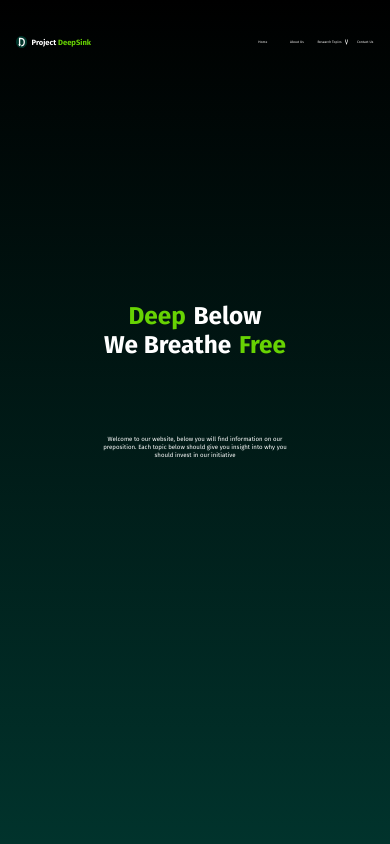
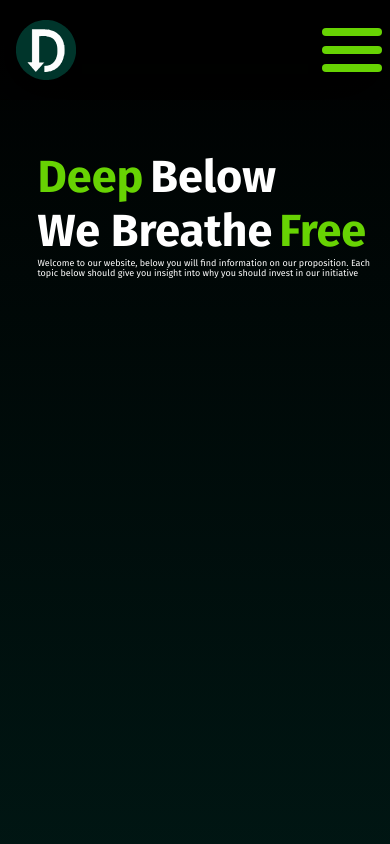
Before and after one commit to Andrews3002/Project_Deepsink_Website, a React (Vite) app: page / in a window 390 px wide. Shown: the top 844 px of the page. Built offline with nearby package versions, Linux system fonts and the light colour scheme.

Commit message:
styling the homepage for mobile and making everything responsive

```diff
--- a/index.html
+++ b/index.html
@@ -1,16 +1,20 @@
 <!doctype html>
-<link rel="preconnect" href="https://fonts.googleapis.com">
-<link rel="preconnect" href="https://fonts.gstatic.com" crossorigin>
-<link href="https://fonts.googleapis.com/css2?family=Fira+Sans:ital,wght@0,100;0,200;0,300;0,400;0,500;0,600;0,700;0,800;0,900;1,100;1,200;1,300;1,400;1,500;1,600;1,700;1,800;1,900&display=swap" rel="stylesheet">
 <html lang="en">
   <head>
     <meta charset="UTF-8" />
-    <link rel="icon" type="image/svg+xml" href="/vite.svg" />
+    <link rel="icon" type="image/svg+xml" href="/src/assets/Logo.svg" />
     <meta name="viewport" content="width=device-width, initial-scale=1.0" />
-    <title>Vite + React + TS</title>
+
+    <!-- Google Fonts inside <head> -->
+    <link rel="preconnect" href="https://fonts.googleapis.com">
+    <link rel="preconnect" href="https://fonts.gstatic.com" crossorigin>
+    <link href="https://fonts.googleapis.com/css2?family=Fira+Sans:ital,wght@0,100;0,200;0,300;0,400;0,500;0,600;0,700;0,800;0,900;1,100;1,200;1,300;1,400;1,500;1,600;1,700;1,800;1,900&display=swap" rel="stylesheet">
+
+    <title>Project DeepSink</title>
   </head>
   <body>
     <div id="root"></div>
     <script type="module" src="/src/main.tsx"></script>
+    <script type="module" src="/src/App.js"></script>
   </body>
 </html>
--- a/src/App.css
+++ b/src/App.css
@@ -7,15 +7,19 @@
     font-style: normal;
     z-index: 1;
     --main-color: #01332c;
-    --secondary-color: #67d303;
     --accent-color: #67d303;
-    --black: #000000;
-    --white: #ffffff;
+    --contrast1: #ffffff;
+    --contrast2: #000000;
 }
 
-html, body, #root {
-    height: 100vh;
-    background: linear-gradient(var(--black), var(--main-color));
+html{
+    font-size: 15px;
+}
+
+html, body, #root{
+    height: auto;
+    width: 100%;
+    background: linear-gradient(var(--contrast2), var(--main-color));
     z-index: -1;
 }
 
@@ -26,15 +30,17 @@ body{
 }
 
 .navbar{
-    position: absolute;
+    position: fixed;
     top: 0;
     left: 0;
     display: flex;
     flex-direction: row;
     align-items: center;
-    height: 10%;
+    height: 100px;
     width: 100%;
-    background: transparent;
+    backdrop-filter: blur(30px);
+    background: rgba(0, 0, 0, 0.247);
+    z-index: 500;
 }
 
 .logoDiv{
@@ -44,9 +50,8 @@ body{
     align-items: center;
     justify-content: flex-start;
     height: 100%;
-    width: 65%;
     padding-left: 4%;
-    gap: 4%;
+    gap: 19%;
 }
 
 .logo{
@@ -55,7 +60,7 @@ body{
     justify-content: center;
     align-items: center;
     aspect-ratio: 1 / 1;
-    width: 5%;
+    width: 60px;
 }
 
 .logoTitleDiv{
@@ -63,26 +68,115 @@ body{
     flex-direction: row;
     justify-content: center;
     align-items: center;
-    height: 100%;
-    width: 20%;
-    gap: 2%;
+    height: auto;
+    width: 200px;
 }
 
 .logoText{
     font-size: 2.5rem;
     font-weight: 700;
-    color: var(--white);
+    color: var(--contrast1);
     padding-left: 2%;
 }
 
+.logoTitleDiv p{
+    width: 100%;
+}
 .accentText{
     color: var(--accent-color);
 }
 
+.mobileNavLinks{
+    position: fixed;
+    top: 0;
+    right: -810px;
+    display: flex;
+    flex-direction: column;
+    padding-top: 30px;
+    align-items: flex-start;
+    justify-content: flex-start;
+    height: 100%;
+    width: 70%;
+    gap: 20px;
+    background: rgba(255, 255, 255, 0.534);
+    border-radius: 30px 0px 0px 30px;
+    box-shadow: -10px 0px 30px rgba(0, 0, 0);
+    backdrop-filter: blur(10px);
+    font-size: 1.5rem;
+    transition: all 0.3s ease-in-out;
+}
+
+.mobileNavLinks.navActive{
+    right: 0px;
+}
+
+.mobileNavLink{
+    display: flex;
+    flex-direction: row;
+    align-items: center;
+    justify-content: flex-start;
+    width: 100%;
+    height: 60px;
+    padding-left: 30px;
+}
+
+.mobileNavLink a{
+    text-decoration: none;
+    color: var(--contrast2);
+    transition: color 0.3s ease-in-out;
+}
+
+.mobileNavLink:hover{
+    background-color: var(--contrast1);
+}
+
+.burgerMenuDiv{
+    position: absolute;
+    display: none;
+    flex-direction: column;
+    justify-content: center;
+    align-items: center;
+    height: 100%;
+    width: 60px;
+    gap: 10px;
+    right: 2%;
+    z-index: 999;
+}
+
+.burgerMenuDiv:hover{
+    cursor: pointer;
+}
+
+.burgerBar{
+    position: relative;
+    display: flex;
+    flex-direction: column;
+    justify-content: center;
+    align-items: center;
+    height: 8px;
+    width: 100%;
+    border-radius: 30px;
+    background: var(--accent-color);
+    transition: all 0.3s ease-in-out;
+}
+
+#bar2.active{
+    opacity: 0;
+}
+
+#bar1.active{
+    transform: rotate(45deg) translateY(13px) translateX(12px);
+}
+
+#bar3.active{
+    transform: rotate(-45deg) translateY(-13px) translateX(12px);
+}
+
+
 .navLinks{
     position: absolute;
     height: 100%;
-    width: 35%;
+    width: 650px;
     top: 0;
     right: 2%;
     display: flex;
@@ -91,7 +185,7 @@ body{
     justify-content: space-between;
     list-style: none;
     font-size: 1.1rem;
-    color: var(--white)
+    color: var(--contrast1)
 }
 
 .navLinks a {
@@ -147,7 +241,7 @@ body{
     align-items: center;
     width: 107%;
     height: 0px;
-    background-color: var(--secondary-color);
+    background-color: var(--accent-color);
     border-radius: 0px 0px 10px 10px;
     z-index: -1;
     transition: all 0.3s ease-in-out;
@@ -178,7 +272,7 @@ body{
 
 .dropdownLinks li{
     text-decoration: none;
-    color: var(--black);
+    color: var(--contrast2);
     padding: 7% 0% 7% 0%;
 }
 
@@ -201,7 +295,7 @@ body{
     left: 10%;
     width: 80%;
     height: 40%;
-    background-color: var(--secondary-color);
+    background-color: var(--accent-color);
     transform: scale(0);
     border-radius: 30px;
     transition: all 0.3s ease-in-out;
@@ -213,7 +307,7 @@ body{
 }
 
 .defaultLink:hover a{
-    color: var(--black);
+    color: var(--contrast2);
 }
 
 .dropdownArrow{
@@ -222,25 +316,15 @@ body{
     transition: all 0.3s ease-in-out;
 }
 
-.liveParticleBackground{
-    position: relative;
-    display: flex;
-    flex-direction: column;
-    justify-content: space-between;
-    align-items: center;
-    height: 90%;
-    width: 100%;
-    background: transparent;
-    z-index: -1;
-}
 
 #root{
     position: relative;
     display: flex;
     flex-direction: column;
+    justify-content: center;
+    align-items: center;
     height: 100%;
     width: 100%;
-    overflow: hidden;
 }
 
 #homeSection{
@@ -249,10 +333,10 @@ body{
     flex-direction: column;
     justify-content: center;
     align-items: center;
-    gap: 10%;
-    height: 100%;
+    gap: 0%;
+    height: 100vh;
     width: 100%;
-    color : white;
+    color : var(--contrast1);
     background: transparent;
 }
 
@@ -271,13 +355,14 @@ body{
     position: relative;
     display: flex;
     flex-direction: column;
-    justify-content: center;
-    align-items: center;
+    justify-content: flex-start;
+    align-items: center;;
     width: 100%;
 }
 
 #homeSection h1{
     width: auto;
+    height: auto;
     font-size: 8rem;
     font-weight: 700;
     background: transparent;
@@ -285,8 +370,124 @@ body{
 }
 
 #homeSection p{
-    font-size: 2rem;
+    font-size: 1.2rem;
     text-align: center;
     width: 50%;
+    height: 10%;
     background: transparent;
+    padding-right: 2%;
 }
+
+@media (min-width: 1080px) {
+    .mobileNavLinks{
+        display: none !important;
+    }
+}
+
+@media (max-width: 1080px) {
+    .navLinks {
+        display: none !important;
+    }
+    .burgerMenuDiv {
+        display: flex !important;
+    }
+
+    .homeTitleLine{
+        justify-content: flex-start;
+        margin-left: 10%;
+    }
+
+    #homeSection{
+        width: 800px;
+    }
+
+    #homeSection p{
+        text-align: start;
+        width: 100%;
+        margin-left: 10%;
+    }
+
+    #homeSection h1{
+        font-size: 7rem;
+    }
+}
+
+@media (max-width: 850px) {
+    #homeSection{
+        width: 700px;
+    }
+
+    #homeSection p{
+        font-size: 1rem;
+    }
+
+    #homeSection h1{
+        font-size: 6rem;
+    }
+}
+
+@media (max-width: 730px) {
+    #homeSection{
+        width: 550px;
+    }
+
+    #homeSection p{
+        font-size: 0.9rem;
+    }
+
+    #homeSection h1{
+        font-size: 5rem;
+    }
+}
+
+@media (max-width: 610px) {
+    #homeSection{
+        width: 450px;
+        justify-content: flex-start;
+        margin-top: 150px;
+    }
+
+    #homeSection p{
+        font-size: 0.7rem;
+    }
+
+    #homeSection h1{
+        font-size: 4rem;
+    }
+}
+
+@media (max-width: 496px) {
+    #homeSection{
+        width: 350px;
+    }
+
+    #homeSection p{
+        font-size: 0.6rem;
+    }
+
+    #homeSection h1{
+        font-size: 3rem;
+    }
+
+    .logoTitleDiv{
+        display: none;
+    }
+}
+
+@media (max-width: 360px) {
+    #homeSection{
+        width: 230px;
+    }
+
+    #homeSection p{
+        font-size: 0.4rem;
+    }
+
+    #homeSection h1{
+        font-size: 2rem;
+    }
+
+    .logoTitleDiv{
+        display: none;
+    }
+}
--- a/src/App.tsx
+++ b/src/App.tsx
@@ -1,4 +1,5 @@
 import NavLinks from "./components/NavLinks";
+import './App.css';
 
 const links = ['Home', 'About Us', 'Research Topics', 'Contact Us'];
 const topics = ['Topic 1', 'Topic 2', 'Topic 3'];
@@ -9,7 +10,7 @@ function App() {
       <nav className="navbar">
         <NavLinks links={links} topics={topics} />
       </nav>
-      <div className="liveParticleBackground">
+
       <div id="homeSection">
         <div className="homeTitleDiv">
           <div className="homeTitleLine">
@@ -21,9 +22,28 @@ function App() {
             <h1 className="accentText">Free</h1>
           </div>
         </div>
-
-          <p>Welcome to our website, below you will find information on our preposition. Each topic below should give you insight into why you should invest in our initiative</p>
+        <p>
+          Welcome to our website, below you will find information on our
+          proposition. Each topic below should give you insight into why you
+          should invest in our initiative
+        </p>
       </div>
+      <div id="homeSection">
+        <div className="homeTitleDiv">
+          <div className="homeTitleLine">
+            <h1 className="accentText">Deep</h1>
+            <h1>Below</h1>
+          </div>
+          <div className="homeTitleLine">
+            <h1>We Breathe</h1>
+            <h1 className="accentText">Free</h1>
+          </div>
+        </div>
+        <p>
+          Welcome to our website, below you will find information on our
+          proposition. Each topic below should give you insight into why you
+          should invest in our initiative
+        </p>
       </div>
     </>
   );
--- a/src/components/NavLinks.tsx
+++ b/src/components/NavLinks.tsx
@@ -1,15 +1,17 @@
+import { useState } from "react";
+
 interface NavLinksProps {
     links: string[];
     topics: string[];
 }
 
 const addNavLink = (topics: string[], link: string, index: number) => {
-    if (link == 'Research Topics'){
+    if (link === "Research Topics") {
         return (
         <li className="dropdownMenu" key={index}>
             <div className="dropdownMenuDiv">
                 <a href="#">{link}</a>
-                    <img src="/src/assets/WhiteDropdownArrow.svg" alt="Dropdown Arrow" className="dropdownArrow" />
+                <img src="/src/assets/WhiteDropdownArrow.svg" alt="Dropdown Arrow" className="dropdownArrow"/>
             </div>
 
             <div className="dropdownContainer">
@@ -22,18 +24,19 @@ const addNavLink = (topics: string[], link: string, index: number) => {
                 </ul>
             </div>
         </li>
-        )
-    }
-    else{
+        );
+    } else {
         return (
         <li className="defaultLink" key={index}>
             <a href="#">{link}</a>
         </li>
-        )
+        );
     }
-}
+};
 
-function NavLinks({ links, topics } : NavLinksProps) {
+function NavLinks({ links, topics }: NavLinksProps) {
+    const [open, setOpen] = useState(false);
+
     return (
         <>
             <div className="logoDiv">
@@ -43,9 +46,33 @@ function NavLinks({ links, topics } : NavLinksProps) {
                     <p className="logoText accentText">DeepSink</p>
                 </div>
             </div>
+
             <ul className="navLinks">
                 {links.map((link, index) => (
                     addNavLink(topics, link, index)
+                ))}
+            </ul>
+
+            <div className="burgerMenuDiv" onClick={() => setOpen(!open)}>
+                <div id="bar1" className={`burgerBar ${open ? "active" : ""}`}></div>
+                <div id="bar2" className={`burgerBar ${open ? "active" : ""}`}></div>
+                <div id="bar3" className={`burgerBar ${open ? "active" : ""}`}></div>
+            </div>
+
+            <ul className={`mobileNavLinks ${open ? "navActive" : ""}`}>
+                {links.map((link, index) => (
+                        link !== "Research Topics" ? (
+                            <li className="mobileNavLink" key={index}>
+                                <a href="#">{link}</a>
+                            </li>
+                        ): null
+                    )
+                )}
+
+                {topics.map((subLink, subIndex) => (
+                    <li className="mobileNavLink" key={subIndex}>
+                        <a href="#">{subLink}</a>
+                    </li>
                 ))}
             </ul>
         </>
```
Also changed, not shown: src/main.tsx (+0 -20 lines), src/App.js (deleted). Lines whose indentation alone changed are shown as unchanged.
